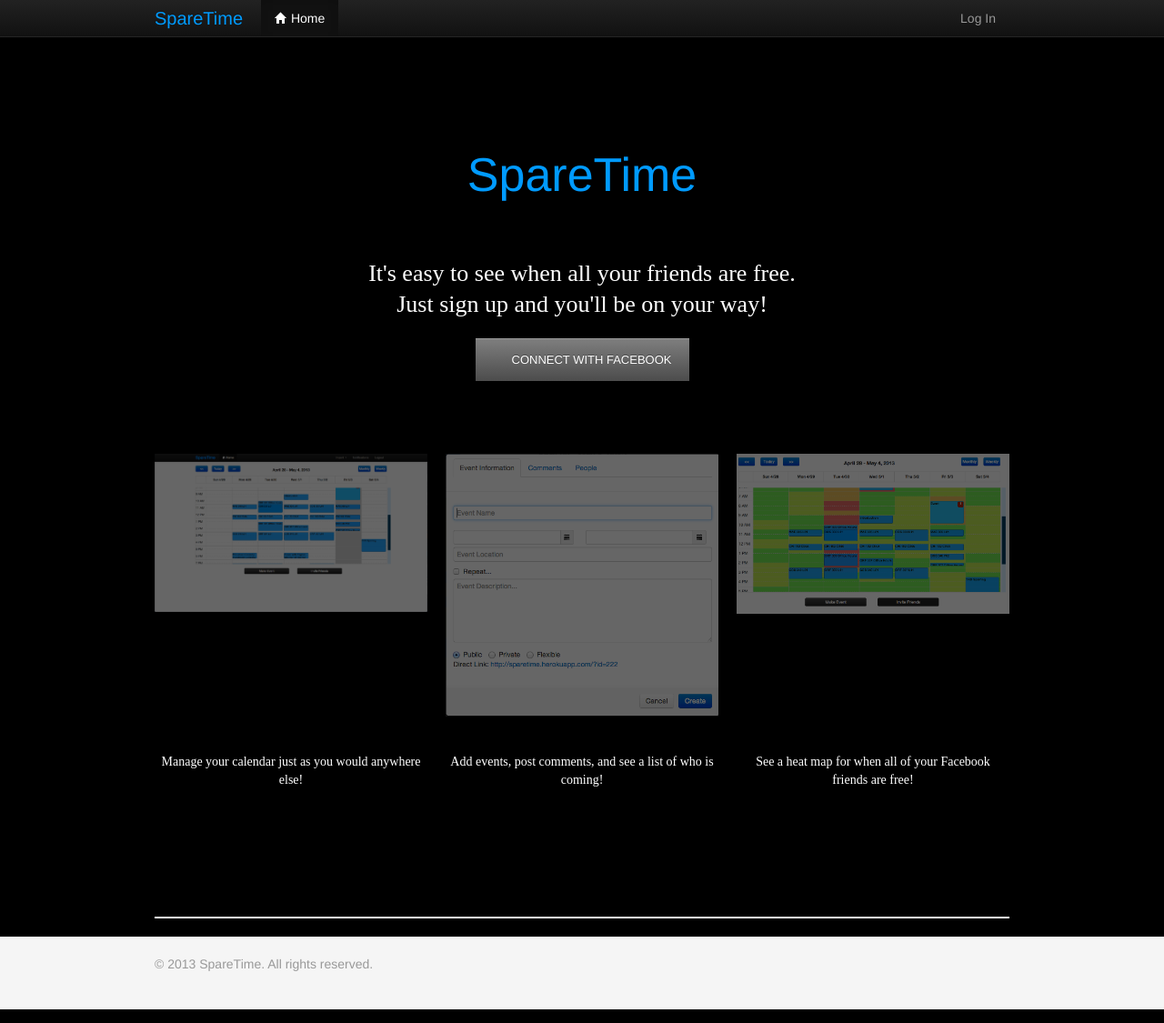
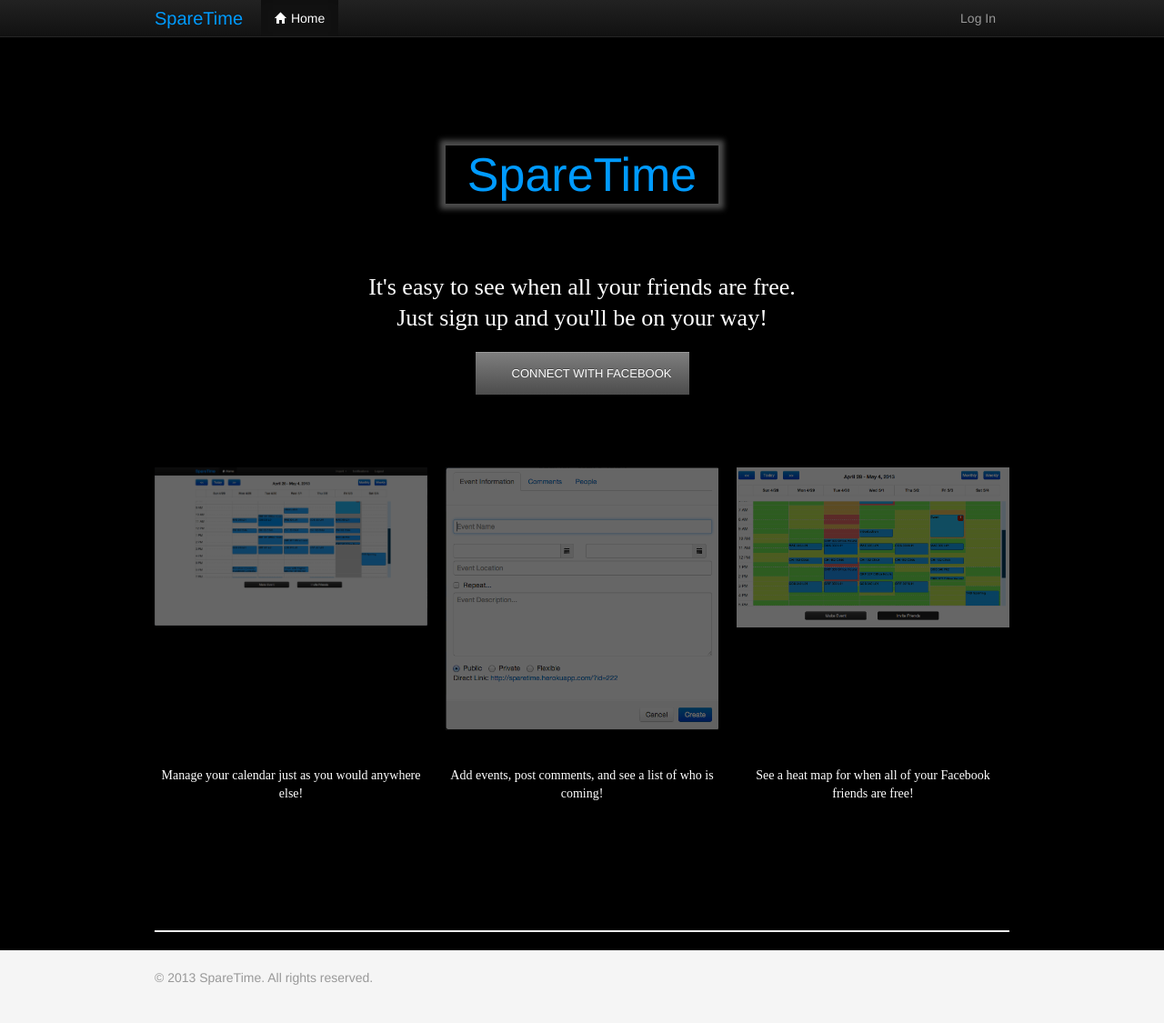
Before and after one commit to psatyajeet/SpareTime, a Django app: page / in a window 1280 px wide. Shown: the whole page at 91% size. Run offline with Django 3.2, Linux system fonts and the light colour scheme; parts of the project's set-up code (start-up, migrations or seed data) failed here and were passed over; some libraries are stand-ins or nearby versions.

Commit message:
put shadow

```diff
--- a/mysite/static/css/homepage.css
+++ b/mysite/static/css/homepage.css
@@ -26,7 +26,9 @@
 	font-style: normal;
 	font-size: 52px;
 	padding-top: 15px;
+    padding-bottom:15px;
 	line-height: 34px;
+    box-shadow: 0 0 6px 6px rgba(255,255,255,.3);
 }
 
 
--- a/mysite/templates/homepage.html
+++ b/mysite/templates/homepage.html
@@ -57,15 +57,22 @@ $("#dLabel").hide()
 <div class="container homepage-body">
     <br><br><br><br><br>
 
-    <div class="logo">
-      SpareTime
-    </div>
+
+      <div class = "row-fluid">
+        <div class = "span4">
+        </div>
+        <div class = "span4 logo">
+          SpareTime
+        </div>
+        <div class = "span4">
+        </div>
+      </div>
+
 
     <br><br><br>
 
     <div class="main-info">
       It's easy to see when all your friends are free.
-
       <div>
         Just sign up and you'll be on your way!
       </div>
```
